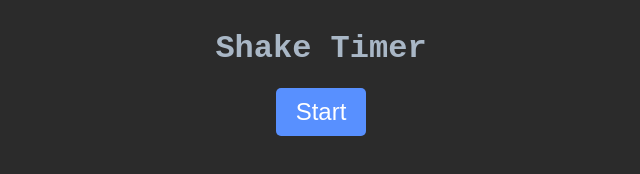
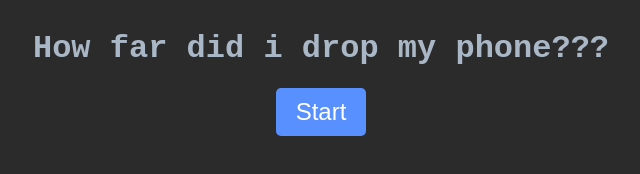
Before and after one commit to ElijahBare/HowFarDidIDropMyPhone, a plain HTML site: page index.html in a window 1280 px wide. Shown: the whole page, without its empty margins (319-959 px from the left). Drawn offline with Linux system fonts and the light colour scheme.

Commit message:
Update index.html

```diff
--- a/index.html
+++ b/index.html
@@ -43,7 +43,7 @@
   </style>
 </head>
 <body>
-  <h1>Shake Timer</h1>
+  <h1>How far did i drop my phone???</h1>
   <button id="start_button" onclick="startTimer()">Start</button>
   <button id="btn_reqPermission">
     Hey! This will be much better with sensors. Allow?
```
